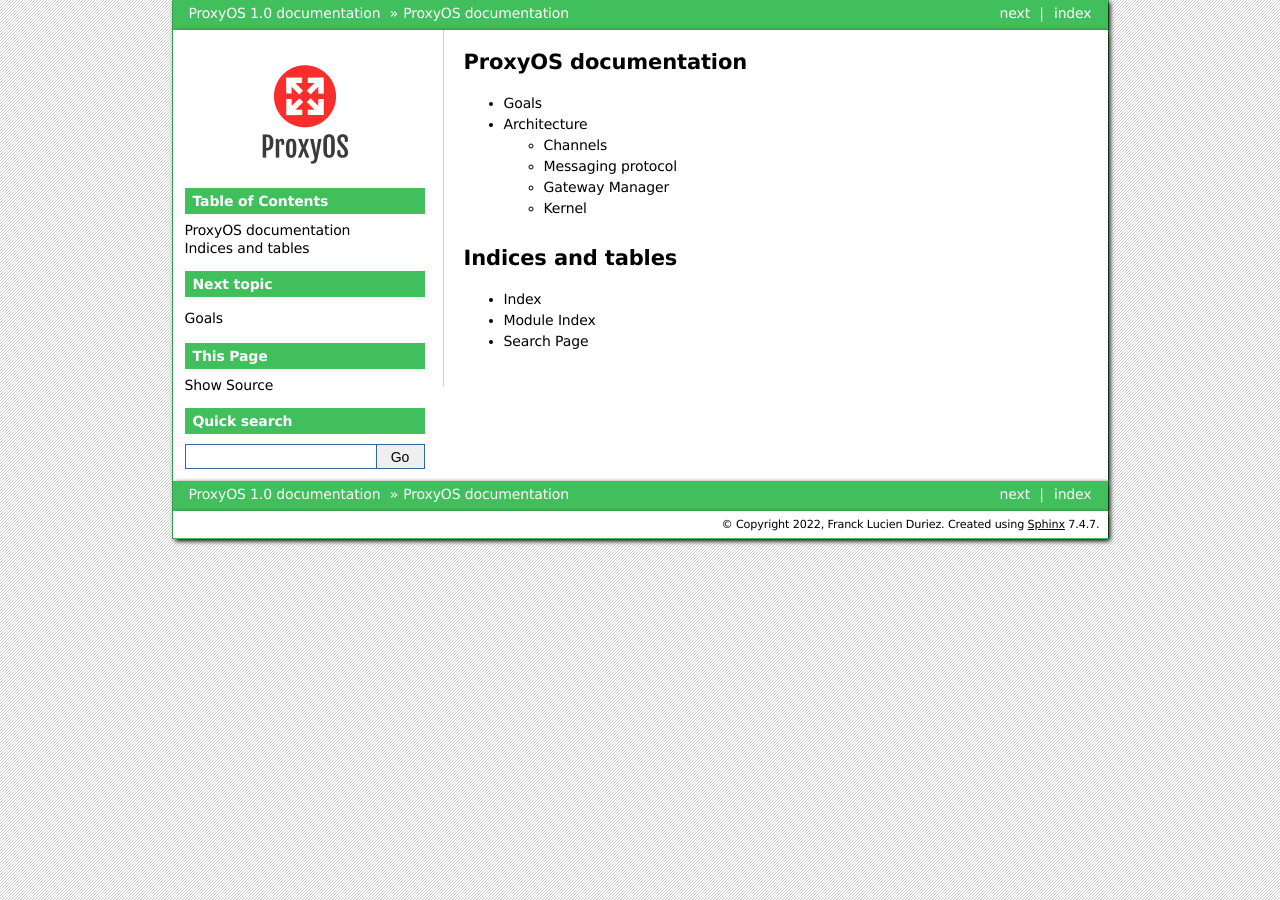
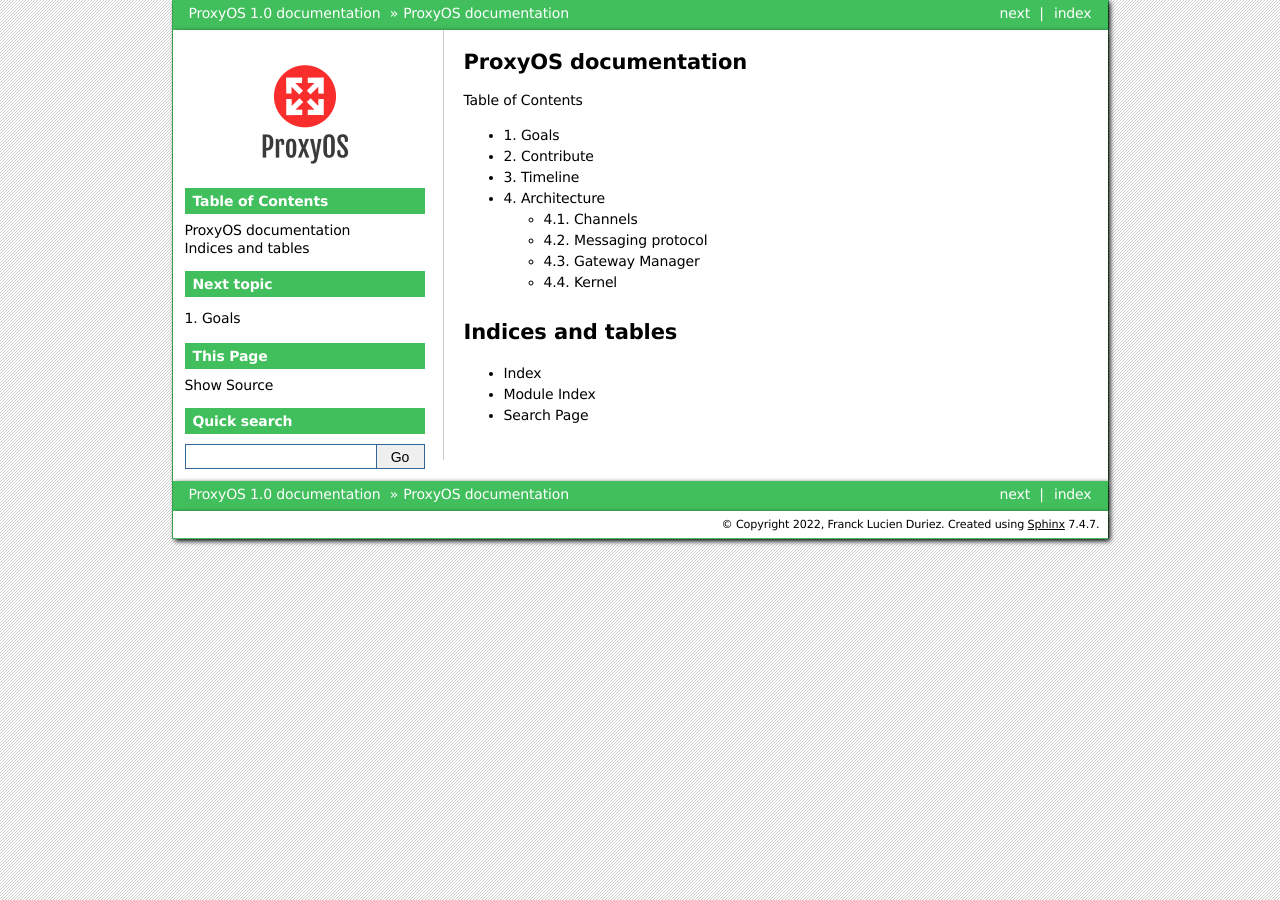
Before and after one commit to ProxyOS/documentation, a Sphinx documentation site: the page built from source/index.rst, in a window 1280 px wide. Built offline with Sphinx 7.4.7, drawn with Linux system fonts in a browser that asks for light colours.

Commit message:
index: start contribution and timeline pages

```diff
--- /dev/null
+++ b/source/contribute.rst
@@ -0,0 +1,6 @@
+Contribute
+==========
+
+.. todo:: Explain how to help as task force
+
+.. todo:: Explain how to help as donor
--- a/source/index.rst
+++ b/source/index.rst
@@ -2,9 +2,13 @@ ProxyOS documentation
 =====================
 
 .. toctree::
-   :maxdepth: 2
+   :maxdepth: 3
+   :numbered:
+   :caption: Table of Contents
 
    goals
+   contribute
+   timeline
    architecture
 
 
--- /dev/null
+++ b/source/timeline.rst
@@ -0,0 +1,4 @@
+Timeline
+========
+
+.. todo:: Explain next steps and give some dates
```
